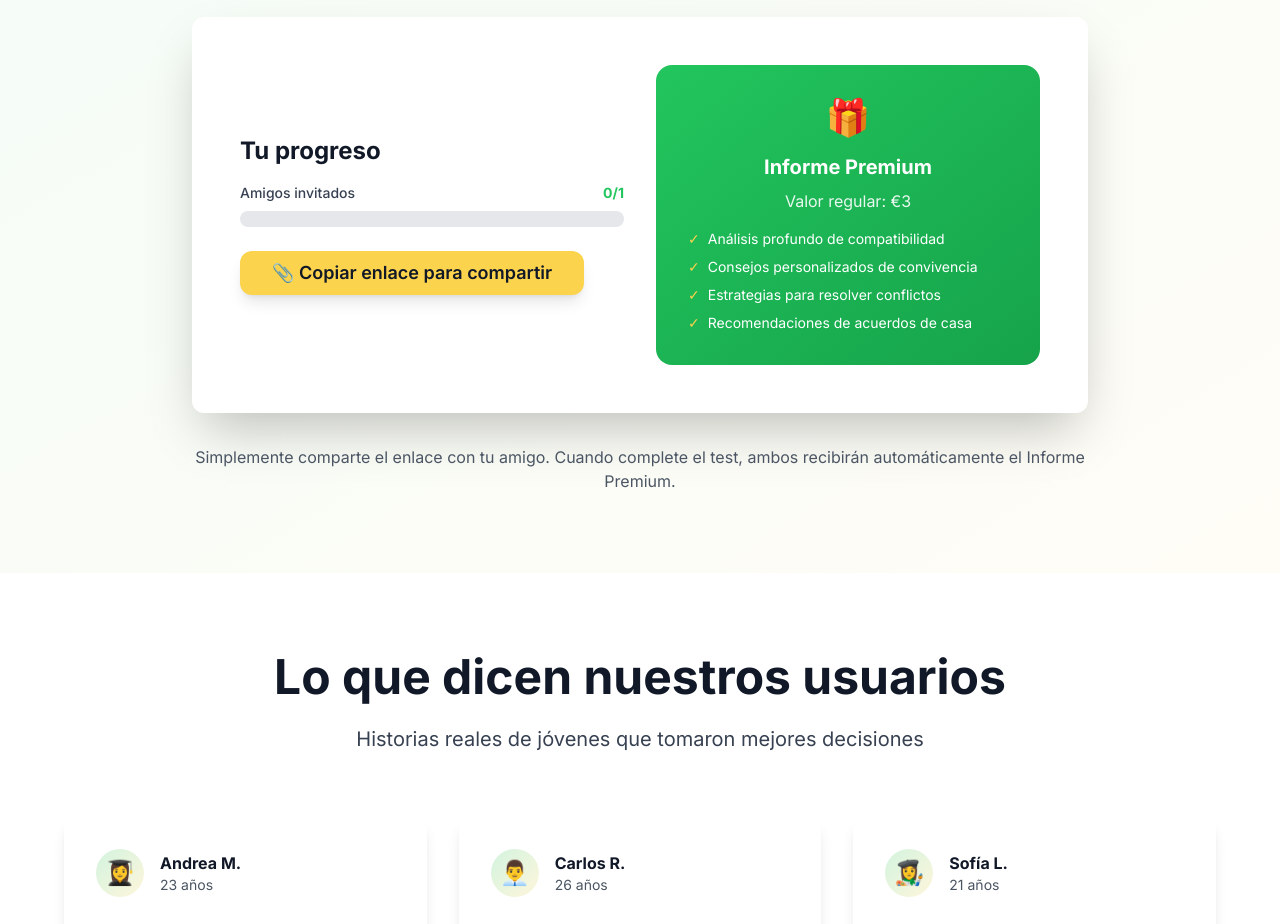
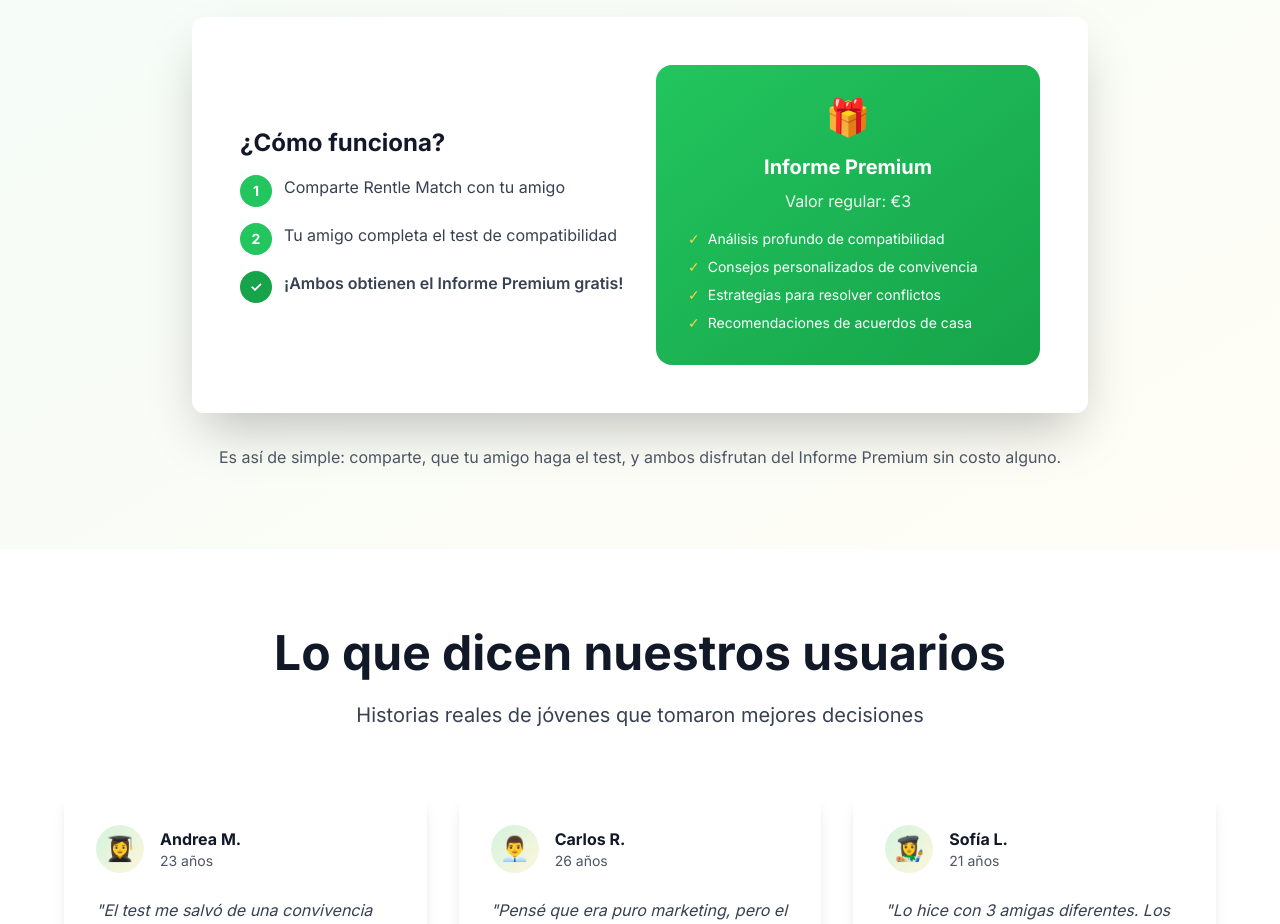
Before and after one commit to saubinaud/roomie-match-landing, a React (Vite) app: page / in a window 1280 px wide. Shown: the part 2620-3544 px from the top of the page. Built offline with nearby package versions, Linux system fonts and the light colour scheme.

Commit message:
Remove share link and progress bar
Remove the share link and progress bar from the "Invite and Earn" section, as the sharing is done directly.

```diff
--- a/src/components/InviteAndEarn.tsx
+++ b/src/components/InviteAndEarn.tsx
@@ -1,43 +1,8 @@
 
-import React, { useState, useEffect } from 'react';
-import { Button } from '@/components/ui/button';
+import React from 'react';
 import { Card, CardContent } from '@/components/ui/card';
-import { useToast } from '@/hooks/use-toast';
 
 const InviteAndEarn = () => {
-  const [inviteCount, setInviteCount] = useState(0);
-  const [shareUrl, setShareUrl] = useState('');
-  const { toast } = useToast();
-
-  useEffect(() => {
-    // Get invite count
-    const storedCount = localStorage.getItem('rentleInviteCount');
-    if (storedCount) {
-      setInviteCount(parseInt(storedCount));
-    }
-
-    // Generate simple share URL without invite codes
-    setShareUrl('https://rentle-match.vercel.app/');
-  }, []);
-
-  const copyInviteLink = async () => {
-    try {
-      await navigator.clipboard.writeText(shareUrl);
-      toast({
-        title: "¡Enlace copiado!",
-        description: "Ahora compártelo con tu amigo para que ambos obtengan el Informe Premium gratis",
-      });
-    } catch (err) {
-      toast({
-        title: "Error",
-        description: "No se pudo copiar el enlace. Inténtalo de nuevo.",
-        variant: "destructive"
-      });
-    }
-  };
-
-  const progressPercentage = (inviteCount / 1) * 100;
-
   return (
     <section className="py-20 bg-gradient-to-br from-primary/5 to-accent/5">
       <div className="container mx-auto px-4">
@@ -55,34 +20,28 @@ const InviteAndEarn = () => {
               <div className="grid md:grid-cols-2 gap-8 items-center">
                 <div className="text-center md:text-left">
                   <h3 className="text-2xl font-bold text-gray-900 mb-4">
-                    Tu progreso
+                    ¿Cómo funciona?
                   </h3>
-                  <div className="mb-6">
-                    <div className="flex justify-between items-center mb-2">
-                      <span className="text-sm font-medium text-gray-700">Amigos invitados</span>
-                      <span className="text-sm font-bold text-primary">{inviteCount}/1</span>
+                  <div className="space-y-4 text-left">
+                    <div className="flex items-start gap-3">
+                      <div className="bg-primary text-white rounded-full w-8 h-8 flex items-center justify-center font-bold text-sm flex-shrink-0">
+                        1
+                      </div>
+                      <p className="text-gray-700">Comparte Rentle Match con tu amigo</p>
                     </div>
-                    <div className="w-full bg-gray-200 rounded-full h-4 overflow-hidden">
-                      <div
-                        className="h-full bg-gradient-to-r from-primary to-green-600 rounded-full transition-all duration-1000 ease-out"
-                        style={{ width: `${progressPercentage}%` }}
-                      ></div>
+                    <div className="flex items-start gap-3">
+                      <div className="bg-primary text-white rounded-full w-8 h-8 flex items-center justify-center font-bold text-sm flex-shrink-0">
+                        2
+                      </div>
+                      <p className="text-gray-700">Tu amigo completa el test de compatibilidad</p>
+                    </div>
+                    <div className="flex items-start gap-3">
+                      <div className="bg-green-600 text-white rounded-full w-8 h-8 flex items-center justify-center font-bold text-sm flex-shrink-0">
+                        ✓
+                      </div>
+                      <p className="text-gray-700 font-semibold">¡Ambos obtienen el Informe Premium gratis!</p>
                     </div>
                   </div>
-
-                  {inviteCount >= 1 ? (
-                    <div className="bg-green-100 border border-green-400 text-green-700 px-4 py-3 rounded-lg">
-                      <strong>¡Felicitaciones!</strong> Has desbloqueado el Informe Premium
-                    </div>
-                  ) : (
-                    <Button
-                      onClick={copyInviteLink}
-                      size="lg"
-                      className="bg-accent hover:bg-accent/90 text-gray-900 px-8 py-4 text-lg font-semibold rounded-xl shadow-lg hover:shadow-xl transition-all duration-300 w-full md:w-auto"
-                    >
-                      📎 Copiar enlace para compartir
-                    </Button>
-                  )}
                 </div>
 
                 <div className="text-center">
@@ -115,8 +74,8 @@ const InviteAndEarn = () => {
           </Card>
 
           <p className="text-gray-600 mt-8">
-            Simplemente comparte el enlace con tu amigo. Cuando complete el test,
-            ambos recibirán automáticamente el Informe Premium.
+            Es así de simple: comparte, que tu amigo haga el test, y ambos disfrutan del Informe Premium
+            sin costo alguno.
           </p>
         </div>
       </div>
```
